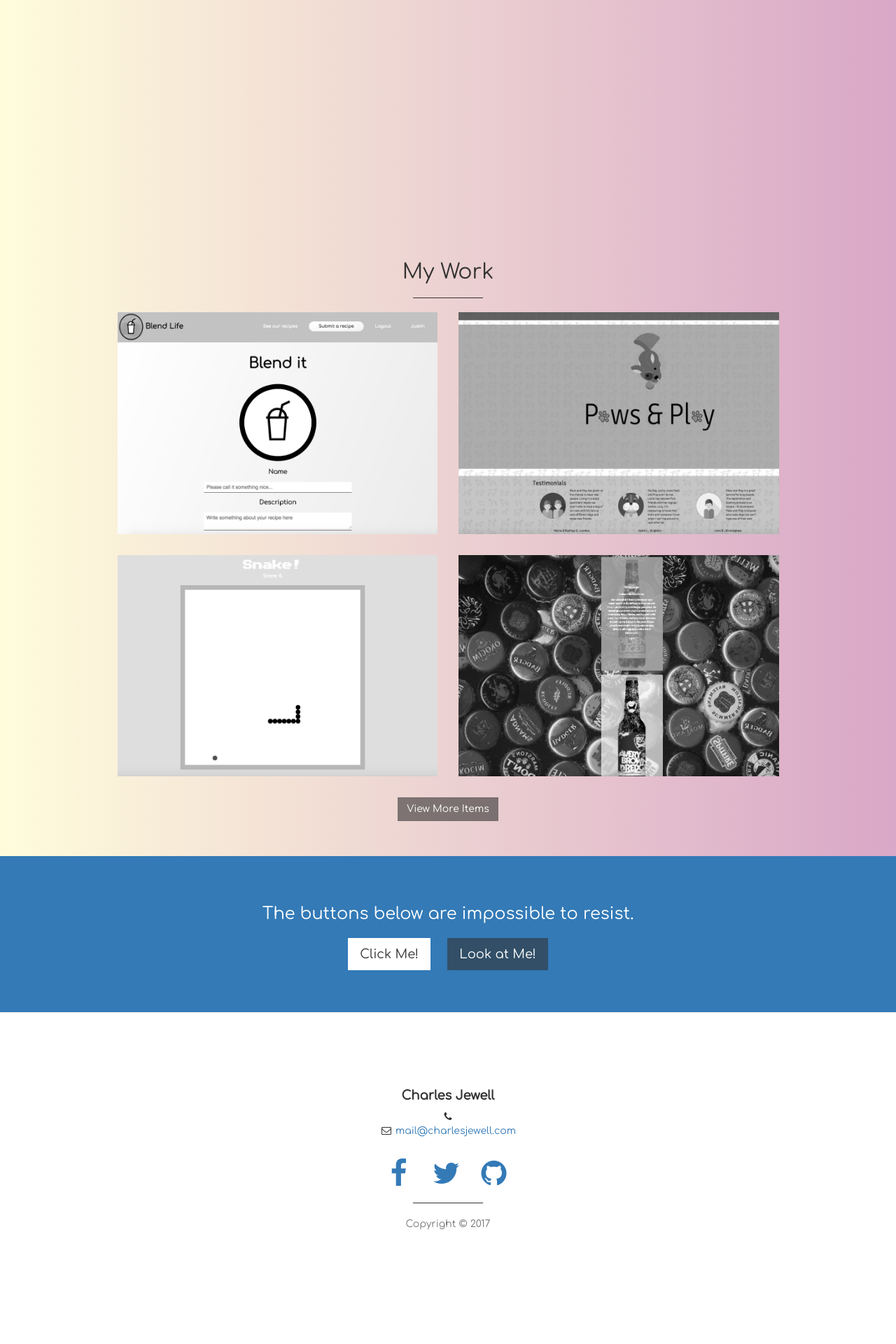
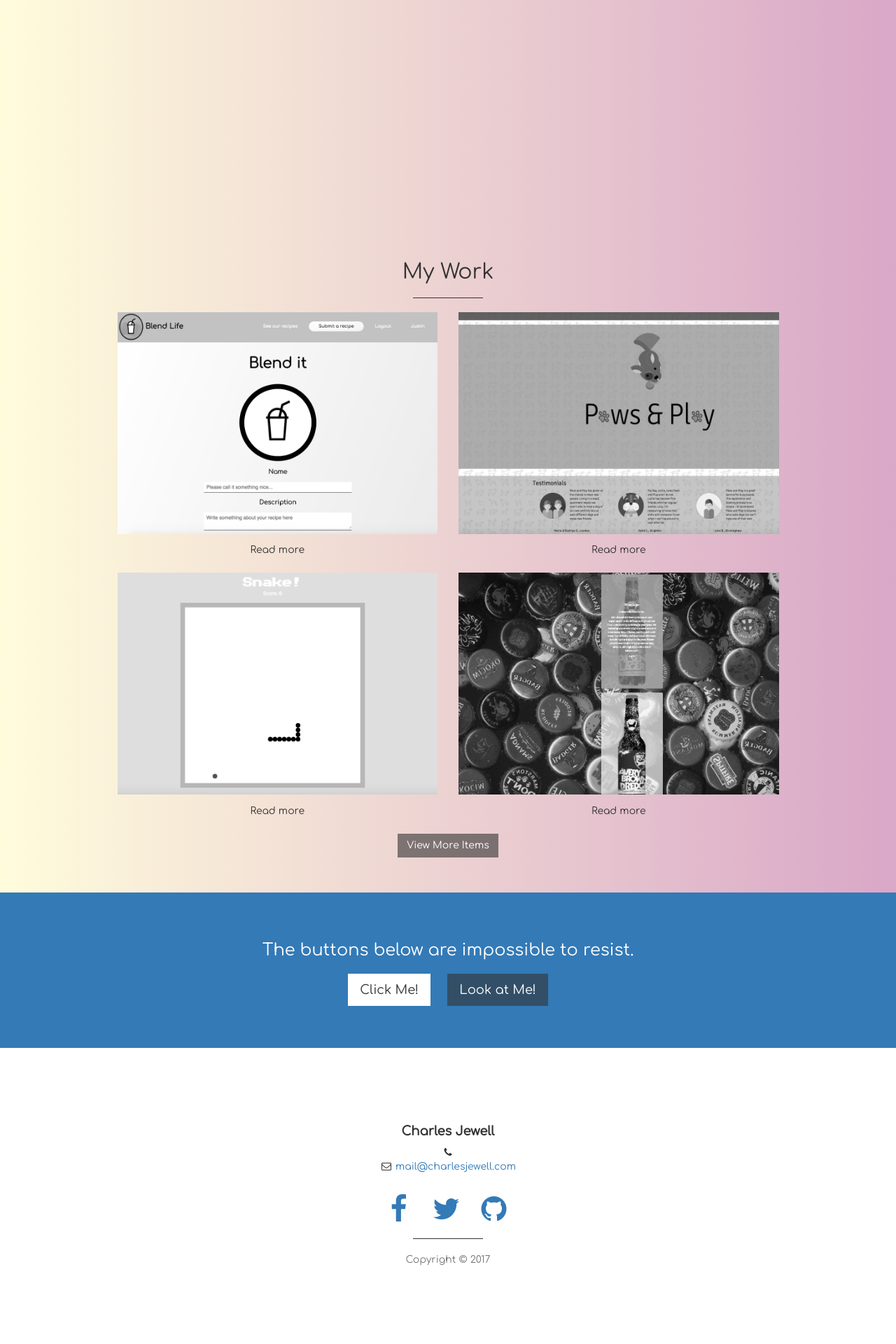
Before and after one commit to cjewell47/cjewell47.github.io, a Jekyll site: the page built from index.html, in a window 1280 px wide. Shown: the part 2668-4588 px from the top of the page at 70% size. Built offline with Jekyll 4.4.1, drawn with Linux system fonts in a browser that asks for light colours; before the commit the page ends 4537 px from its top, so only the background shows below that.

Commit message:
portfolio section is explosive :boom:

```diff
--- a/_includes/portfolio.html
+++ b/_includes/portfolio.html
@@ -7,42 +7,46 @@
         <div class="row">
           <div class="col-md-6">
             <div class="portfolio-item">
-              <a href="#">
+              <a href="https://intense-dusk-18560.herokuapp.com/">
                 <div class="my-img-container">
                   <img class="img-portfolio img-responsive img-1" src="img/BlendLifeBW.png">
                   <img class="img-portfolio img-responsive img-2" src="img/BlendLife.png">
                 </div>
               </a>
+              <a href="https://github.com/cjewell47/blend-life-client" class="read-more-link">Read more</a>
             </div>
           </div>
           <div class="col-md-6">
             <div class="portfolio-item">
-              <a href="#">
+              <a href="https://dogwalkingapp.herokuapp.com/">
                 <div class="my-img-container">
                   <img class="img-portfolio img-responsive img-1" src="img/PawsAndPlayBW.png">
                   <img class="img-portfolio img-responsive img-2" src="img/PawsAndPlay.png">
                 </div>
               </a>
+              <a href="https://github.com/cjewell47/paws-and-play" class="read-more-link">Read more</a>
             </div>
           </div>
           <div class="col-md-6">
             <div class="portfolio-item">
-              <a href="#">
+              <a href="https://stormy-forest-65305.herokuapp.com/">
                 <div class="my-img-container">
                   <img class="img-portfolio img-responsive img-1" src="img/SnakeBW.png">
                   <img class="img-portfolio img-responsive img-2" src="img/Snake.png">
                 </div>
               </a>
+              <a href="https://github.com/cjewell47/snake" class="read-more-link">Read more</a>
             </div>
           </div>
           <div class="col-md-6">
             <div class="portfolio-item">
-              <a href="#">
+              <a href="https://evening-refuge-83030.herokuapp.com/">
                 <div class="my-img-container">
                   <img class="img-portfolio img-responsive img-1" src="img/BeerRaterBW.png">
                   <img class="img-portfolio img-responsive img-2" src="img/BeerRater.png">
                 </div>
               </a>
+              <a href="https://github.com/cjewell47/beer-rater" class="read-more-link">Read more</a>
             </div>
           </div>
         </div>
--- a/css/stylish-portfolio.css
+++ b/css/stylish-portfolio.css
@@ -333,7 +333,7 @@
 }
 
 .portfolio-item {
-    margin-bottom: 30px;
+    margin-bottom: 22px;
 }
 
 .img-portfolio {
@@ -342,6 +342,7 @@
 
 .img-1 {
   position: relative;
+  margin-bottom: 3%;
 }
 
 .img-2 {
@@ -349,6 +350,10 @@
   opacity: 0;
   top: 0;
   left: 0;
+}
+
+.read-more-link {
+  color: #333;
 }
 
 
```
